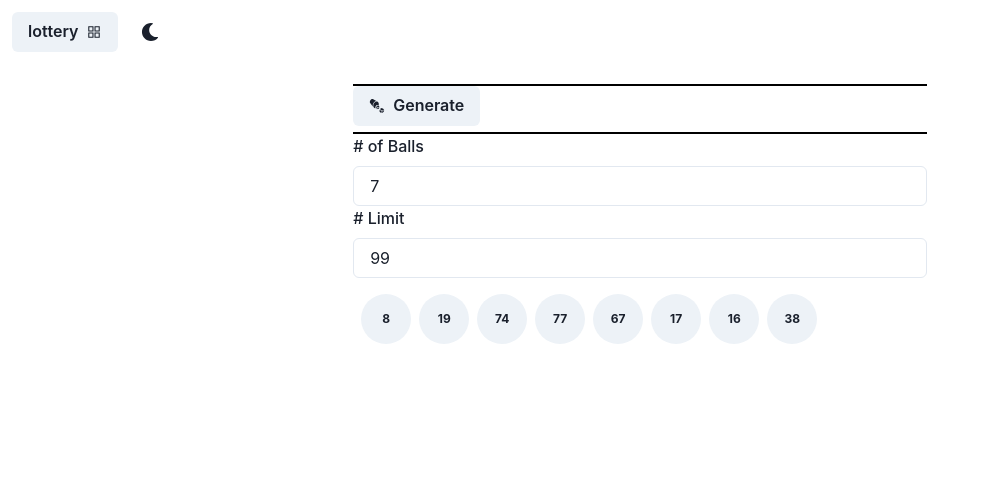
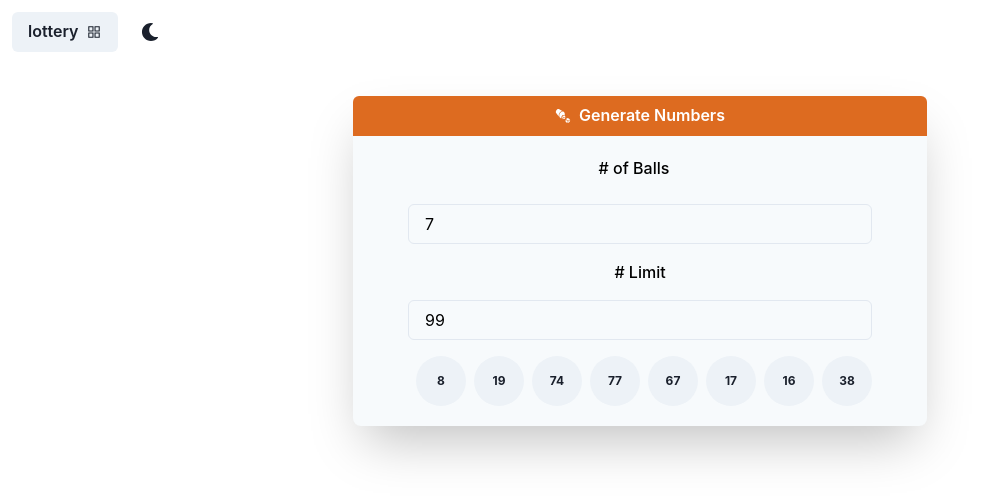
Before and after one commit to burnsco/mini-apps-next, a Next.js app: page /lottery in a window 1280 px wide. Shown: the top 500 px of the page, without its empty margins (0-988 px from the left). Built offline with nearby package versions, Linux system fonts and the light colour scheme.

Commit message:
Luggage Tracker now had editable controls, toggle works well now, styled a few of the apps a bit

```diff
--- a/package.json
+++ b/package.json
@@ -48,7 +48,7 @@
     "@emotion/react": "11.1.5",
     "@emotion/styled": "11.1.5",
     "@types/uuid": "^8.3.0",
-    "framer-motion": "^3.7.0",
+    "framer-motion": "^3.8.1",
     "graphql": "^15.5.0",
     "next": "10.0.7",
     "prop-types": "^15.7.2",
@@ -73,7 +73,7 @@
     "eslint-plugin-prettier": "^3.3.1",
     "eslint-plugin-react": "^7.22.0",
     "eslint-plugin-react-hooks": "^4.2.0",
-    "husky": "^5.1.1",
+    "husky": "^5.1.2",
     "lint-staged": "^10.5.4",
     "next-unused": "^0.0.3",
     "prettier": "^2.2.1",
--- a/src/components/apps/DiceRoller/index.tsx
+++ b/src/components/apps/DiceRoller/index.tsx
@@ -7,11 +7,11 @@ import {
   SimpleGrid,
   Spacer
 } from '@chakra-ui/react'
+import FlexContainer from '@common/Containers/FlexContainer'
 import getRandomInt from '@utils/getRandomInt'
 import { motion } from 'framer-motion'
 import { useState } from 'react'
 import { GiRollingDiceCup } from 'react-icons/gi'
-import PageTransition from 'src/components/common/Animated/page-transition'
 import DiceTable from './dice-table'
 import RenderDie from './renderDice'
 
@@ -65,7 +65,7 @@ const DiceRoll = () => {
   const Test = motion(Box)
 
   return (
-    <PageTransition>
+    <FlexContainer p={2} borderRadius='md'>
       <Box w='full' h='full'>
         <Flex
           w='full'
@@ -123,7 +123,7 @@ const DiceRoll = () => {
           </Box>
         </SimpleGrid>
       </Box>
-    </PageTransition>
+    </FlexContainer>
   )
 }
 export default DiceRoll
--- a/src/components/apps/LotteryGenerator/index.tsx
+++ b/src/components/apps/LotteryGenerator/index.tsx
@@ -1,15 +1,15 @@
 import {
   Badge,
-  Box,
   Button,
-  Flex,
+  Container,
   FormLabel,
   HStack,
-  Input
+  Input,
+  VStack
 } from '@chakra-ui/react'
+import FlexContainer from '@common/Containers/FlexContainer'
 import { useState } from 'react'
 import { GiRollingDiceCup } from 'react-icons/gi'
-import PageTransition from 'src/components/common/Animated/page-transition'
 import { setTimeout } from 'timers'
 
 export const container = {
@@ -66,15 +66,12 @@ const LotterNumberGeneratorPage = () => {
   }
 
   return (
-    <PageTransition>
-      <Box w='full' h='full'>
-        <Flex
-          w='full'
-          height='50px'
-          borderTop='2px solid black'
-          borderBottom='2px solid black'
-        >
+    <Container>
+      <FlexContainer w='full' boxShadow='2xl' h='full' borderRadius='lg'>
         <Button
+          borderBottomRadius='none'
+          width='full'
+          colorScheme='orange'
           isDisabled={generating}
           leftIcon={<GiRollingDiceCup />}
           size='md'
@@ -85,21 +82,19 @@ const LotterNumberGeneratorPage = () => {
             }, 500)
           }}
         >
-            Generate
+          {generating ? 'Generating' : 'Generate Numbers'}
         </Button>
-        </Flex>
-        <Flex>
-          <Box w='full' h='100%'>
+
+        <VStack spacing={4} p={5}>
           <FormLabel># of Balls</FormLabel>
           <Input type='number' onChange={handleBalls} value={numBalls} />
           <FormLabel># Limit</FormLabel>
           <Input type='number' onChange={handleLimit} value={numLimit} />
 
-            <HStack mt={4}>{renderBalls(numBalls, numLimit)}</HStack>
-          </Box>
-        </Flex>
-      </Box>
-    </PageTransition>
+          <HStack>{renderBalls(numBalls, numLimit)}</HStack>
+        </VStack>
+      </FlexContainer>
+    </Container>
   )
 }
 export default LotterNumberGeneratorPage
--- /dev/null
+++ b/src/components/common/Containers/FlexContainer.tsx
@@ -0,0 +1,20 @@
+import { Flex, FlexProps, useColorMode } from '@chakra-ui/react'
+
+const FlexContainer = (props: FlexProps) => {
+  const { colorMode } = useColorMode()
+
+  const bgColor = { light: 'gray.50', dark: 'black' }
+  const fontColor = { light: 'black', dark: 'white' }
+
+  return (
+    <Flex
+      direction='column'
+      alignItems='center'
+      bg={bgColor[colorMode]}
+      color={fontColor[colorMode]}
+      {...props}
+    />
+  )
+}
+
+export default FlexContainer
--- a/src/components/ui/Layout/Layout.tsx
+++ b/src/components/ui/Layout/Layout.tsx
@@ -1,5 +1,6 @@
-import { ChakraProvider, Container, Flex, theme } from '@chakra-ui/react'
+import { ChakraProvider, Flex, theme } from '@chakra-ui/react'
 import PageTransition from '@common/Animated/page-transition'
+import MainContainer from '@common/Containers/Main'
 import Navbar from '@ui/Navbar'
 import PropTypes from 'prop-types'
 
@@ -12,9 +13,9 @@ const Layout: React.FC<{ children: React.ReactNode }> = ({ children }) => (
       minHeight='95vh'
       wordBreak='break-word'
     >
-      <Container mt={5}>
+      <MainContainer mt={5}>
         <PageTransition>{children}</PageTransition>
-      </Container>
+      </MainContainer>
     </Flex>
   </ChakraProvider>
 )
```
Also changed, not shown: src/components/apps/LuggageTracker/ListView.tsx (+46 -15 lines), src/components/common/Containers/NavContainer.tsx (deleted, +0 -21 lines), 1 other file (tests, documents, lock files or other folders). Lines whose indentation alone changed are shown as unchanged.
